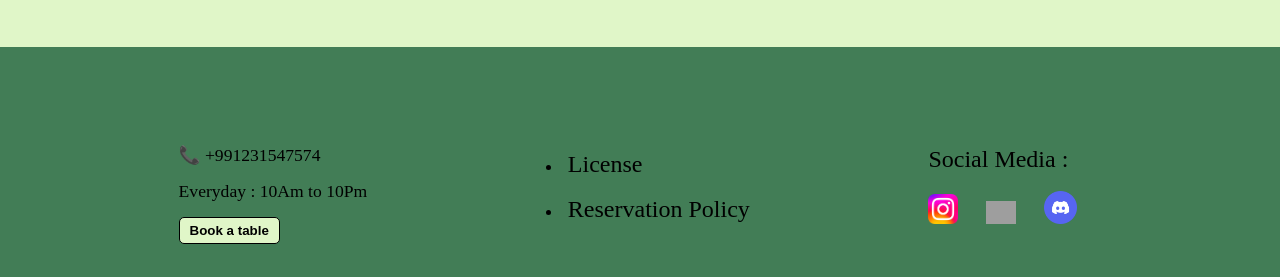
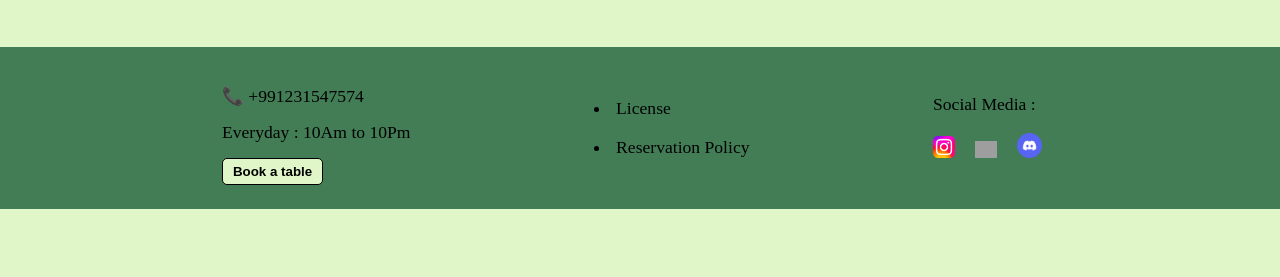
Before and after one commit to Biswajeet-143/Restaurant_Website, a plain HTML site: page index.html in a window 1280 px wide. Shown: the part 1248-1525 px from the top of the page. After the commit the page ends 1457 px from the top, so only its background shows below. Drawn offline with Linux system fonts and the light colour scheme; grey boxes are pictures that could not be loaded.

Commit message:
footer update

```diff
--- a/index.html
+++ b/index.html
@@ -155,9 +155,9 @@
             <div class="socials" id="f33">Social Media :</div>
             <br>
             <div class="socials">
-                    <a href="#" class="logos"><img src="Instagram.webp" alt="Instagram" width="30em"></a>
-                    <a href="#" class="logos"><img src="https://upload.wikimedia.org/wikipedia/commons/5/51/Facebook_f_logo_%282019%29.svg" alt="Facebook" width="30em"></a>
-                    <a href="#" class="logos"><img src="Discord.png" alt="Discord" width="33em"></a>
+                    <a href="#" class="logos"><img src="Instagram.webp" alt="Instagram" width="22em"></a>
+                    <a href="#" class="logos"><img src="https://upload.wikimedia.org/wikipedia/commons/5/51/Facebook_f_logo_%282019%29.svg" alt="Facebook" width="22em"></a>
+                    <a href="#" class="logos"><img src="Discord.png" alt="Discord" width="25em"></a>
         </div>
 
 
--- a/style.css
+++ b/style.css
@@ -186,13 +186,13 @@ h1{
     background-color: #427d56;
     justify-content: space-evenly;
     align-items: center;
-    height: 35vh;
+    padding: 3vh 3vw;
     flex-wrap: wrap;
 }
 
 .sect1{
     text-decoration: none;
-    font-size: 1.5rem;
+    font-size: 1.1rem;
     color: black;
 }
 
@@ -211,11 +211,11 @@ h1{
 }
 
 .logos{
-    margin-right: 1.5rem;
+    margin-right: 1rem;
 }
 
 #f33{
-    font-size: 1.5rem;
+    font-size: 1.1rem;
 }
 
 
```
